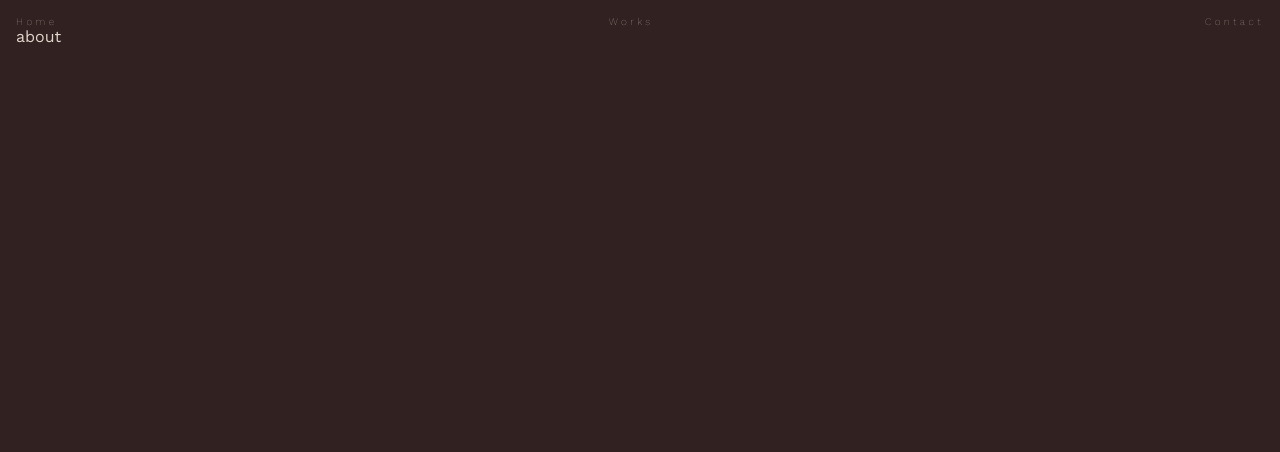
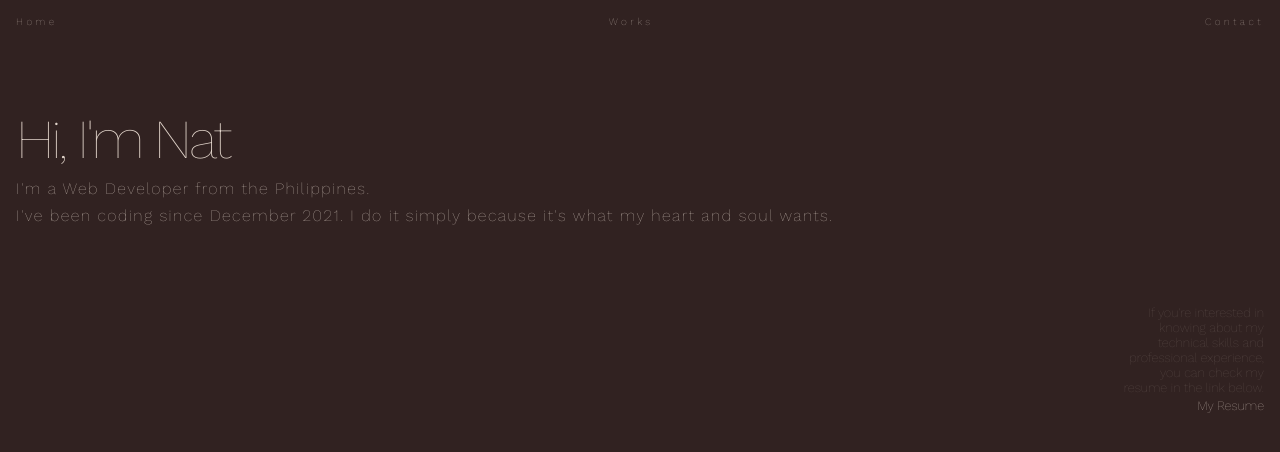
Before and after one commit to natdlc/portfolio, a React (Create React App) app in the folder nat-portfolio/: page /about in a window 1280 px wide. Shown: the top 452 px of the page. Built offline with nearby package versions, Linux system fonts and the light colour scheme.

Commit message:
about style

```diff
--- a/nat-portfolio/src/UI/Nav/Nav.jsx
+++ b/nat-portfolio/src/UI/Nav/Nav.jsx
@@ -3,7 +3,7 @@ import { v4 as uuidv4 } from "uuid";
 
 const Nav = (props) => {
 	const navMenus = props.menus.map((menu) => {
-		const { menuName, menuLink, target, onClick, linkTo } = menu;
+		const { menuName, menuLink, target, onClick } = menu;
 		return (
 			<li
 				className={`${classes.menuItem} ${props.menuItemClassNames || ""}`}
--- /dev/null
+++ b/nat-portfolio/src/components/About/AboutHeadline/AboutHeadline.jsx
@@ -0,0 +1,20 @@
+import classes from "./AboutHeadline.module.css";
+
+const AboutHeadline = () => {
+	return (
+		<>
+			<div className={classes["about-wrapper"]}>
+				<h1 className="main-item">Hi, I'm Nat</h1>
+				<p className={classes["about-description"]}>
+					I'm a Web Developer from the Philippines.
+				</p>
+				<p className={classes["about-description"]}>
+					I've been coding since December 2021. I do it simply because it's what
+					my heart and soul wants.
+				</p>
+			</div>
+		</>
+	);
+};
+
+export default AboutHeadline;
--- /dev/null
+++ b/nat-portfolio/src/components/About/AboutHeadline/AboutHeadline.module.css
@@ -0,0 +1,14 @@
+.about-wrapper {
+  display: flex;
+  flex-direction: column;
+  gap: 0.5rem;
+  padding-top: 5rem;
+  align-self: start;
+}
+
+.about-description {
+  font-weight: 100;
+  letter-spacing: 1.5px;
+  line-height: 1.2;
+  font-size: 1rem;
+}
--- /dev/null
+++ b/nat-portfolio/src/components/About/ResumeText/ResumeText.jsx
@@ -0,0 +1,24 @@
+import classes from "./ResumeText.module.css";
+
+const ResumeText = () => {
+	return (
+		<>
+			<div style={{paddingTop: "5rem", width: "150px", textAlign: "end"}}>
+				<p className={classes["resume-description"]}>
+					If you're interested in knowing about my technical skills and
+					professional experience, you can check my resume in the link below.
+				</p>
+				<a
+					className={classes["resume-link"]}
+					rel="noreferrer"
+					target="_blank"
+					href="https://drive.google.com/file/d/15qfac6RL8nSK7NhgL_0nxLyO1R7NZR5P/view"
+				>
+					My Resume
+				</a>
+			</div>
+		</>
+	);
+};
+
+export default ResumeText;
--- /dev/null
+++ b/nat-portfolio/src/components/About/ResumeText/ResumeText.module.css
@@ -0,0 +1,51 @@
+.resume-description {
+  font-weight: 100;
+  font-size: 0.8rem;
+  opacity: 0.3;
+}
+
+.resume-link {
+	font-weight: 100;
+	padding-bottom: 0.2rem;
+	display: inline-block;
+	position: relative;
+  font-size: 0.8rem;
+}
+
+.resume-link::before {
+	content: "";
+	position: absolute;
+	left: 0;
+	top: 0;
+	bottom: -5px;
+	right: 100%;
+	border-bottom: 1px solid var(--light);
+}
+
+.resume-link:hover::before {
+	animation: linkOnHover 0.3s forwards;
+}
+
+.resume-link:not(:hover)::before {
+	animation: linkOnHoverLeave 0.3s forwards;
+}
+
+@keyframes linkOnHover {
+	0% {
+		right: 100%;
+	}
+
+	100% {
+		right: 0;
+	}
+}
+
+@keyframes linkOnHoverLeave {
+	0% {
+		right: 0%;
+	}
+
+	100% {
+		right: 100%;
+	}
+}
--- a/nat-portfolio/src/pages/About.jsx
+++ b/nat-portfolio/src/pages/About.jsx
@@ -1,7 +1,18 @@
+import AboutHeadline from "../components/About/AboutHeadline/AboutHeadline";
+import ResumeText from "../components/About/ResumeText/ResumeText";
+
 const About = () => {
 	return (
 		<>
-			<p>about</p>
+			<div style={{
+				display: "flex",
+				flexDirection: "column",
+				alignItems: "end",
+				paddingRight: "1rem"
+			}}>
+				<AboutHeadline />
+				<ResumeText />
+			</div>
 		</>
 	);
 };
```
